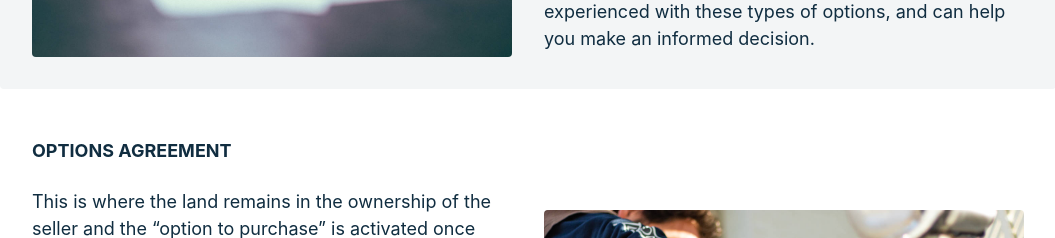
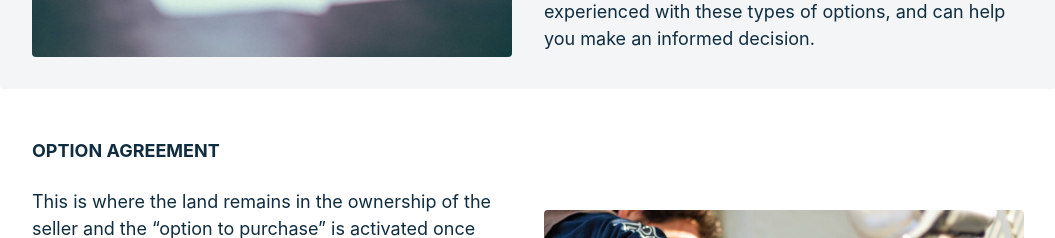
Before and after one commit to FelicityBrown/land-connexions, a React (Create React App) app: page / in a window 1280 px wide. Shown: the part 2340-2578 px from the top of the page, without its empty margins (112-1167 px from the left). Built offline with nearby package versions, Linux system fonts and the light colour scheme.

Commit message:
Addings alt to all the InfoCard imgs, and changings Options Agreement to Option Agreement

```diff
--- a/src/pages/Home/index.js
+++ b/src/pages/Home/index.js
@@ -80,7 +80,7 @@ function Home() {
               </a>
             </li>
             <li className="mb-2">
-              <a href="#optionsPromotionAgreement">
+              <a href="#optionPromotionAgreement">
                 Option & Promotion Agreements
               </a>
             </li>
@@ -115,7 +115,7 @@ function Home() {
           heading="Planning Advice"
           photoPosition="left"
           image={housesSunset}
-          alt="By Tom Thain on Unsplash"
+          alt="Photo of newly built houses during sunset"
         >
           <>
             <p className="pb-4">
@@ -137,6 +137,7 @@ function Home() {
           heading="Sales Negotiations and Management"
           photoPosition="right"
           image={planning}
+          alt="Two colleagues with laptops and paperwork, working collaboratively. Paper and laptop screens are blurred so no data or stats are visible"
         >
           <p>
             We will use our experience to negotiate with prospective purchasers
@@ -148,6 +149,7 @@ function Home() {
           heading="Option and Promotion Agreements"
           photoPosition="left"
           image={paperwork}
+          alt="Colleague doing paperwork, paper is blurred so cannot see any stats, data or writing"
         >
           <>
             <p className="pb-4">
@@ -165,9 +167,10 @@ function Home() {
           </>
         </InfoCard>
         <InfoCard
-          heading="Options Agreement"
+          heading="Option Agreement"
           photoPosition="right"
           image={builder}
+          alt="Builder measuring the distance between two beams"
         >
           <>
             This is where the land remains in the ownership of the seller and
@@ -195,6 +198,7 @@ function Home() {
           heading="Promotion Agreement"
           photoPosition="left"
           image={field}
+          alt="Two fences that have a gap inbetween that leads to a field surrounded by trees and with mountains in the distance"
         >
           <>
             <p className="pb-4">
@@ -223,6 +227,7 @@ function Home() {
           heading="Property Sales Advice"
           photoPosition="right"
           image={estateagents}
+          alt="A set of keys, with a house keyring attached to them"
         >
           <>
             <p className="pb-4">
@@ -250,6 +255,7 @@ function Home() {
           heading="Property Development Finance and Insurance"
           photoPosition="left"
           image={graphs}
+          alt="A laptop with a selection of different charts presented, no stats or data is visible to read"
         >
           <>
             <p className="pb-4">
```
